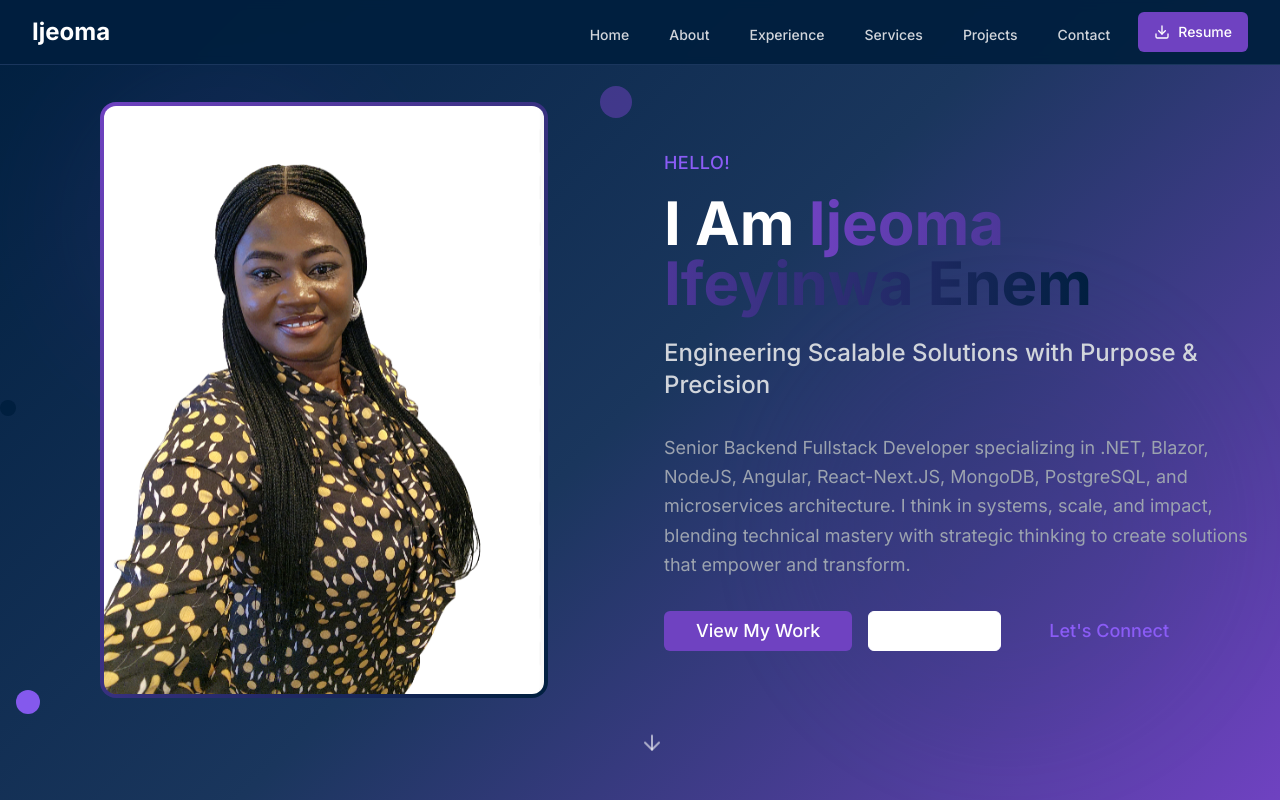
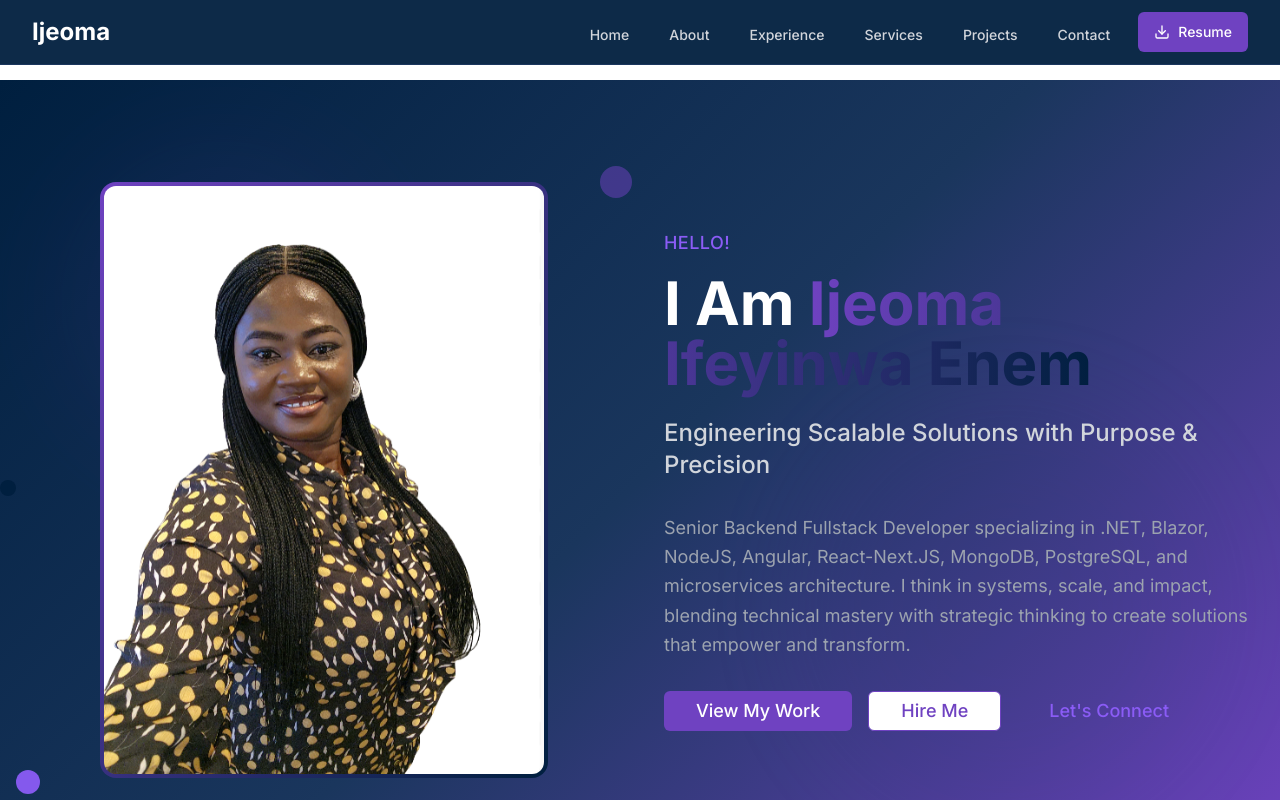
Before and after one commit to iphieaijay/ijeoma-enem-portfolio, a React (Vite) app: page / in a window 1280 px wide. Shown: the top 800 px of the page. Built offline with nearby package versions, Linux system fonts and the light colour scheme.

Commit message:
updates added

```diff
--- a/src/components/Hero.tsx
+++ b/src/components/Hero.tsx
@@ -11,7 +11,7 @@ const Hero = () => {
   };
 
   return (
-    <section id="home" className="min-h-screen hero-gradient flex items-center relative overflow-hidden">
+    <section id="home" className="min-h-screen top-20 hero-gradient flex items-center relative overflow-hidden">
       {/* Background Pattern */}
       <div className="absolute inset-0 opacity-10">
         <div className="absolute top-20 left-20 w-72 h-72 bg-purple rounded-full blur-3xl"></div>
@@ -70,7 +70,7 @@ const Hero = () => {
               <Button
                 onClick={() => scrollToSection('#contact')}
                 variant="outline"
-                className="border-white text-white hover:bg-white hover:text-navy px-8 py-3 text-lg font-medium transform hover:scale-105 transition-all duration-300"
+                className="border-purple text-purple hover:bg-white hover:text-navy px-8 py-3 text-lg font-medium transform hover:scale-105 transition-all duration-300"
               >
                 Hire Me
               </Button>
```
